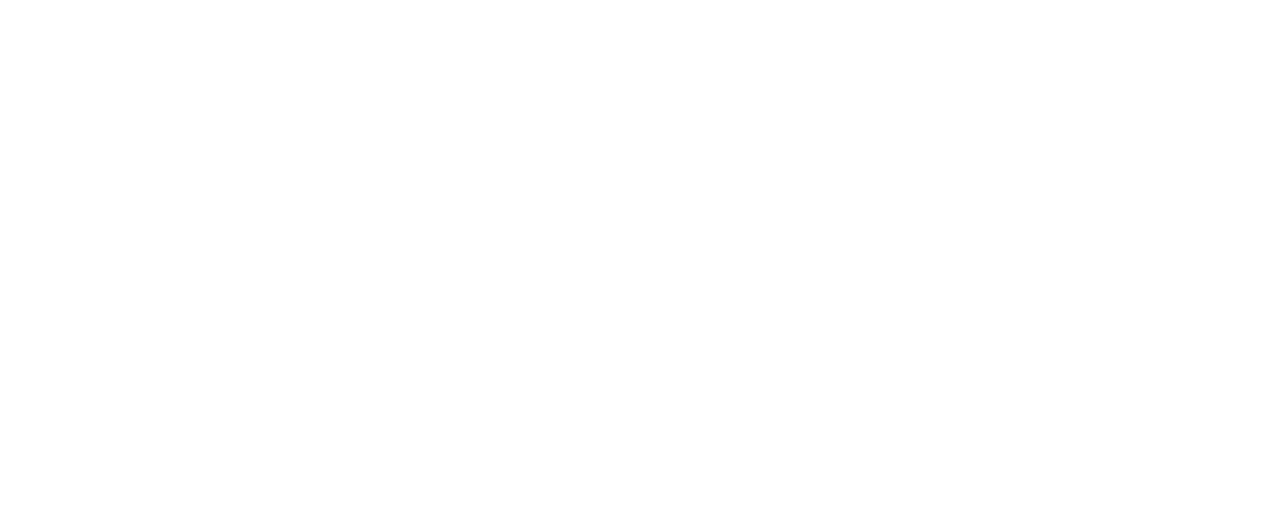
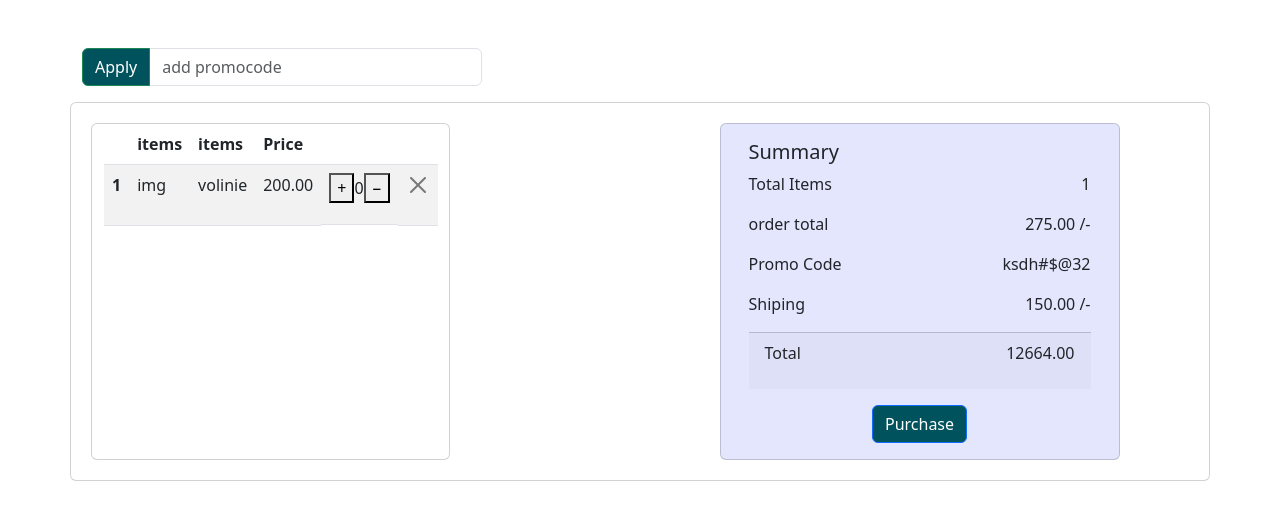
Before and after one commit to pankajsbisht143/YourPharmacy, a plain HTML site: page cart.html in a window 1280 px wide. Drawn offline with nearby package versions, Linux system fonts and the light colour scheme.

Commit message:
updation

```diff
--- a/cart.html
+++ b/cart.html
@@ -1,11 +1,106 @@
-<!DOCTYPE html>
+<!doctype html>
 <html lang="en">
-<head>
-    <meta charset="UTF-8">
-    <meta name="viewport" content="width=device-width, initial-scale=1.0">
-    <title>Document</title>
-</head>
-<body>
+  <head>
+    <meta charset="utf-8">
+    <meta name="viewport" content="width=device-width, initial-scale=1">
+    <title>Cart  Page</title>
+    <link href="https://cdn.jsdelivr.net/npm/bootstrap@5.3.0/dist/css/bootstrap.min.css" rel="stylesheet" integrity="sha384-9ndCyUaIbzAi2FUVXJi0CjmCapSmO7SnpJef0486qhLnuZ2cdeRhO02iuK6FUUVM" crossorigin="anonymous">
+    <style>
+        #main{
+            /* background-color: #fff; */
+            display: grid;
+            grid-template-columns: repeat(2 , 1fr);
+            gap: 20px;
+            padding: 20px;
+        }
+        .card2{
+            margin: auto;
+            background-color: #e3e6fd;
 
-</body>
+        }
+        .card-body>div{
+            display: flex;
+            justify-content: space-between;
+            align-items: baseline;
+        }
+        #updation{
+            display: flex;
+            justify-content: space-evenly;
+            align-items: baseline;
+        }
+    </style>
+  </head>
+  <body>
+   <div class="container mt-5" id="parent">
+    <div class="input-group mb-3"style="width: 25rem;">
+        <button style="background-color: #00525d;" class="btn btn-success" type="button"id="button-addon1">Apply</button>
+        <input type="text" class="form-control" placeholder="add promocode" aria-label="Example text with button addon" aria-describedby="button-addon1">
+      </div>
+    <div class="card row" class="" id="main" >
+        <div class="card card1 col-sm-8" class="">
+            <table class="table table-striped">
+                <thead>
+                    <tr>
+                      <th scope="col"></th>
+                      <th scope="col">items</th>
+                       <th scope="col">items</th>
+                      <th scope="col">Price</th>
+                      <th scope="col"></th>
+                      <th scope="col"></th>
+                    </tr>
+                  </thead>
+                  <tbody>
+                    <tr>
+                      <th scope="row">1</th>
+                      <td>img</td>
+                      <td>volinie</td>
+                      <td>200.00</td>
+                      <td id="updation"><button onclick="increment()">&#43;</button>
+                        <p>0</p>
+                        <button onclick="decrement()">&#8722;</button></td>
+                      <td><button type="button" class="btn-close" aria-label="Close"></button></td>
+                    </tr>
+
+                  </tbody>
+            </table>
+        </div>
+        <div class="card card2 col-sm-4"  style="width: 25rem;" class="">
+            <div class="card-body">
+              <h5 class="card-title">Summary</h5>
+              <div>
+                  <p class="card-text">Total Items</p>
+                  <p class="card-text">1</p>
+              </div>
+              <div>
+                <p class="card-text">order total</p>
+                <p class="card-text">275.00 /-</p>
+            </div>
+              <div>
+                <p class="card-text">Promo Code</p>
+                <p class="card-text">ksdh#$@32</p>
+            </div>
+            <div>
+                <p class="card-text">Shiping</p>
+                <p class="card-text">150.00 /-</p>
+            </div>
+                <div class="card-footer mb-3">
+                    <p class="card-text">Total</p>
+                    <p class="card-text">12664.00</p>
+              </div>
+            <div>
+                <a href="#" style="background-color: #00525d;" class="btn btn-primary d-block mx-auto">Purchase</a>
+
+            </div>
+
+            </div>
+        </div>
+    </div>
+   </div>
+   <script src="https://cdn.jsdelivr.net/npm/@popperjs/core@2.11.8/dist/umd/popper.min.js" integrity="sha384-I7E8VVD/ismYTF4hNIPjVp/Zjvgyol6VFvRkX/vR+Vc4jQkC+hVqc2pM8ODewa9r" crossorigin="anonymous"></script>
+<script src="https://cdn.jsdelivr.net/npm/bootstrap@5.3.0/dist/js/bootstrap.min.js" integrity="sha384-fbbOQedDUMZZ5KreZpsbe1LCZPVmfTnH7ois6mU1QK+m14rQ1l2bGBq41eYeM/fS" crossorigin="anonymous"></script>
+   <script src="https://cdn.jsdelivr.net/npm/bootstrap@5.3.0/dist/js/bootstrap.bundle.min.js" integrity="sha384-geWF76RCwLtnZ8qwWowPQNguL3RmwHVBC9FhGdlKrxdiJJigb/j/68SIy3Te4Bkz" crossorigin="anonymous"></script>
+  </body>
 </html>
+<script>
+    console.log("hello");
+</script>
```
